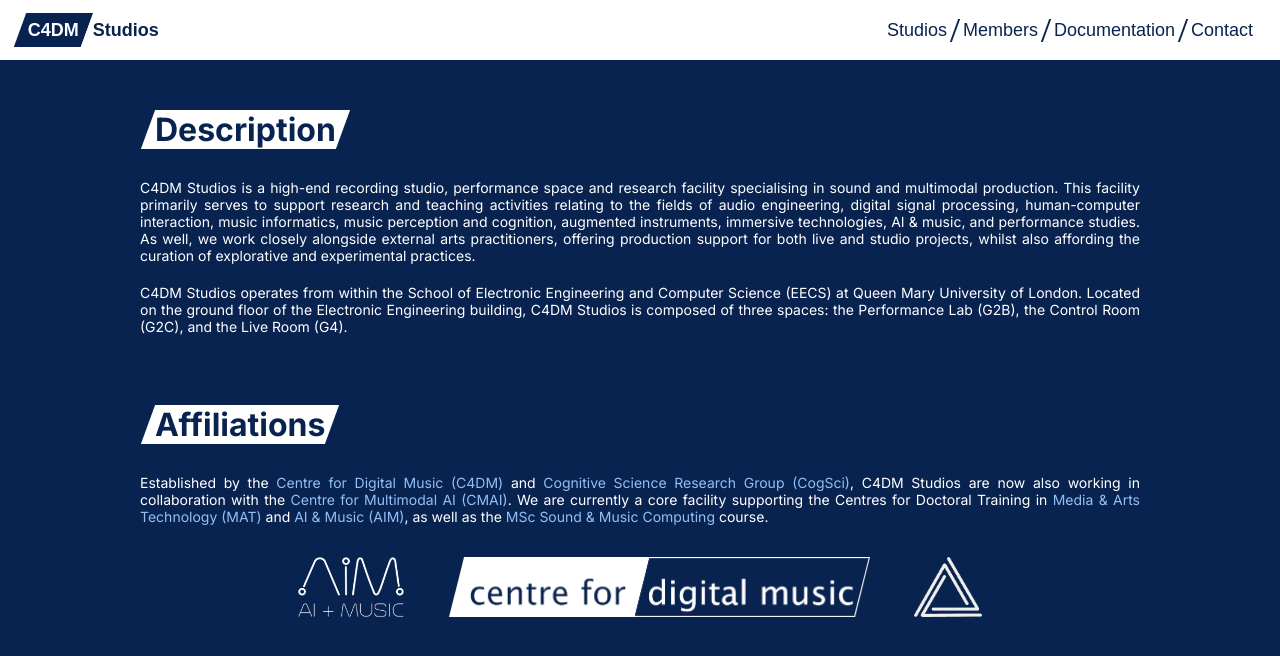
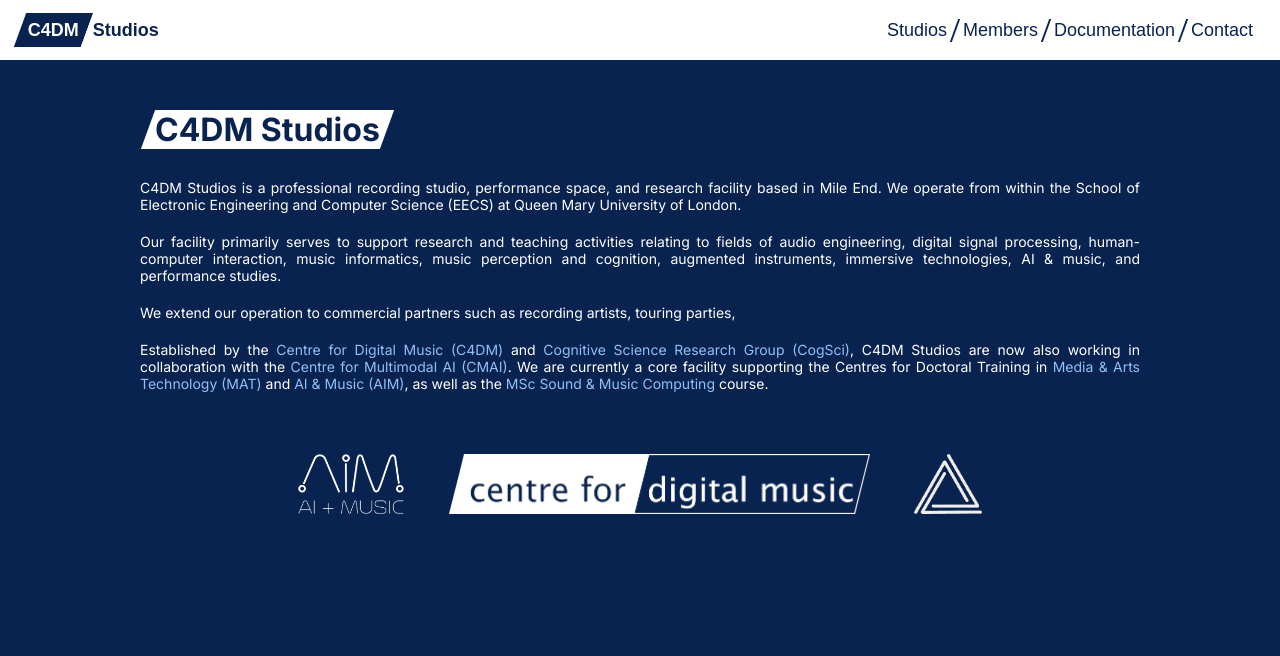
Before and after one commit to c4dm/c4dm-studios.qmul.ac.uk, a React (Vite) app: page / in a window 1280 px wide. Shown: the top 656 px of the page. Built offline with nearby package versions, Linux system fonts and the light colour scheme.

Commit message:
fixed faq question

```diff
--- a/src/config/home.md
+++ b/src/config/home.md
@@ -4,16 +4,13 @@
 <!-- to configure this section, please add/remove images in /public/images/gallery -->
 <script class='home-gallery'></script>
 
-# Description
+# C4DM Studios
 
-C4DM Studios is a high-end recording studio, performance space and research facility specialising in sound and multimodal production.
-This facility primarily serves to support research and teaching activities relating to the fields of audio engineering, digital signal processing, human-computer interaction, music informatics, music perception and cognition, augmented instruments, immersive technologies, AI & music, and performance studies.
-As well, we work closely alongside external arts practitioners, offering production support for both live and studio projects, whilst also affording the curation of explorative and experimental practices.
+C4DM Studios is a professional recording studio, performance space, and research facility based in Mile End. We operate from within the School of Electronic Engineering and Computer Science (EECS) at Queen Mary University of London.
 
-C4DM Studios operates from within the School of Electronic Engineering and Computer Science (EECS) at Queen Mary University of London.
-Located on the ground floor of the Electronic Engineering building, C4DM Studios is composed of three spaces: the Performance Lab (G2B), the Control Room (G2C), and the Live Room (G4).
+Our facility primarily serves to support research and teaching activities relating to fields of audio engineering, digital signal processing, human-computer interaction, music informatics, music perception and cognition, augmented instruments, immersive technologies, AI & music, and performance studies.
 
-# Affiliations
+We extend our operation to commercial partners such as recording artists, touring parties,
 
 Established by the [Centre for Digital Music (C4DM)](https://c4dm.eecs.qmul.ac.uk/) and [Cognitive Science Research Group (CogSci)](https://cogsci.eecs.qmul.ac.uk/), C4DM Studios are now also working in collaboration with the [Centre for Multimodal AI (CMAI)](https://www.seresearch.qmul.ac.uk/cmai/).
 We are currently a core facility supporting the Centres for Doctoral Training in [Media & Arts Technology (MAT)](https://mat.qmul.ac.uk/) and [AI & Music (AIM)](https://www.aim.qmul.ac.uk/), as well as the [MSc Sound & Music Computing](https://www.qmul.ac.uk/postgraduate/taught/coursefinder/courses/sound-and-music-computing-msc/) course.
--- a/src/config/members.md
+++ b/src/config/members.md
@@ -52,6 +52,12 @@ External collaborators and guests are welcome, but remain the responsibility of
 
 </details>
 
+<details><summary> Do I need to be a member to loan equipment? </summary>
+
+Anyone can request to loan equipment with approval from a research supervisor. Non-members will be prompted to name their supervisor when filling out the equipment loans form above.
+
+</details>
+
 <details><summary> Can I leave equipment or a project setup between sessions? </summary>
 
 Studios should generally be packed down after each session, and all equipment returned to storage. If your project requires equipment to be left in place, please arrange this first with studio management to ensure that it does not obstruct or impact any other studio users.
--- a/src/style/affiliations.scss
+++ b/src/style/affiliations.scss
@@ -2,7 +2,7 @@
 	height: fit-content;
 	width: fit-content;
 	max-width: 100%;
-	margin: 20px auto;
+	margin: 50px auto;
 	display: flex;
 	flex-wrap: wrap;
 	justify-content: center;
--- a/src/style/gallery.scss
+++ b/src/style/gallery.scss
@@ -2,7 +2,7 @@
 
 .gallery {
 	width: 100%;
-	aspect-ratio: 16/7;
+	aspect-ratio: 8/3;
 	margin-top: 60px;
 	position: relative;
 	display: grid;
```
